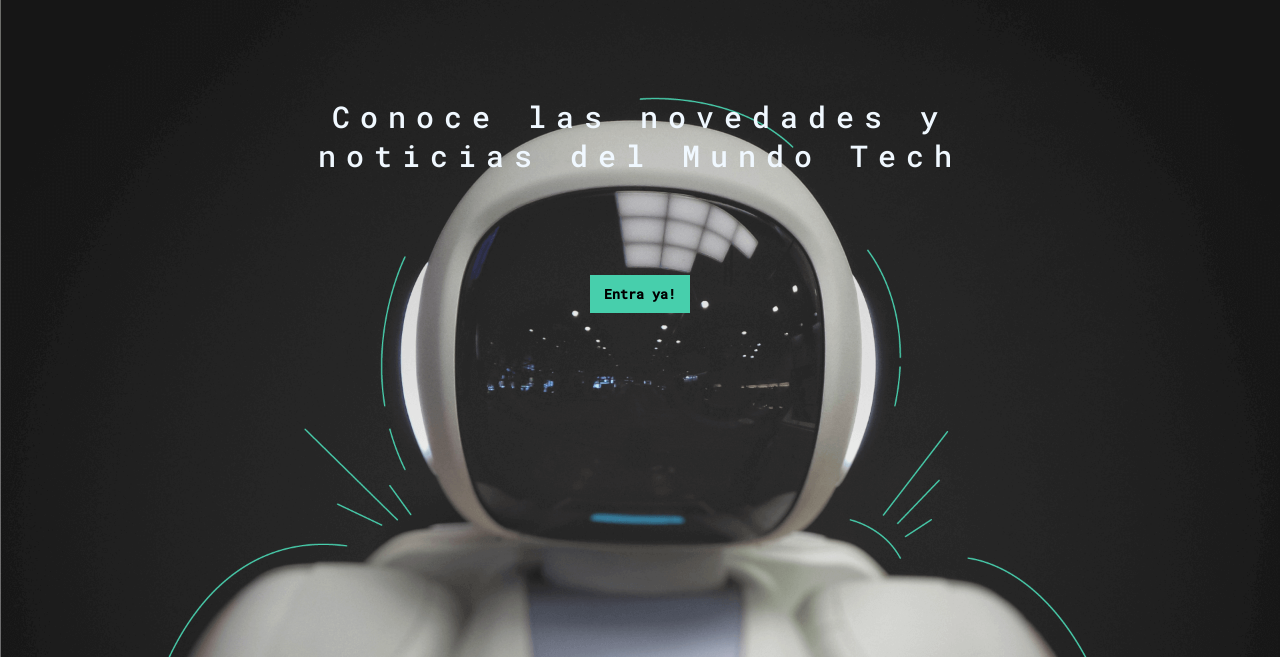
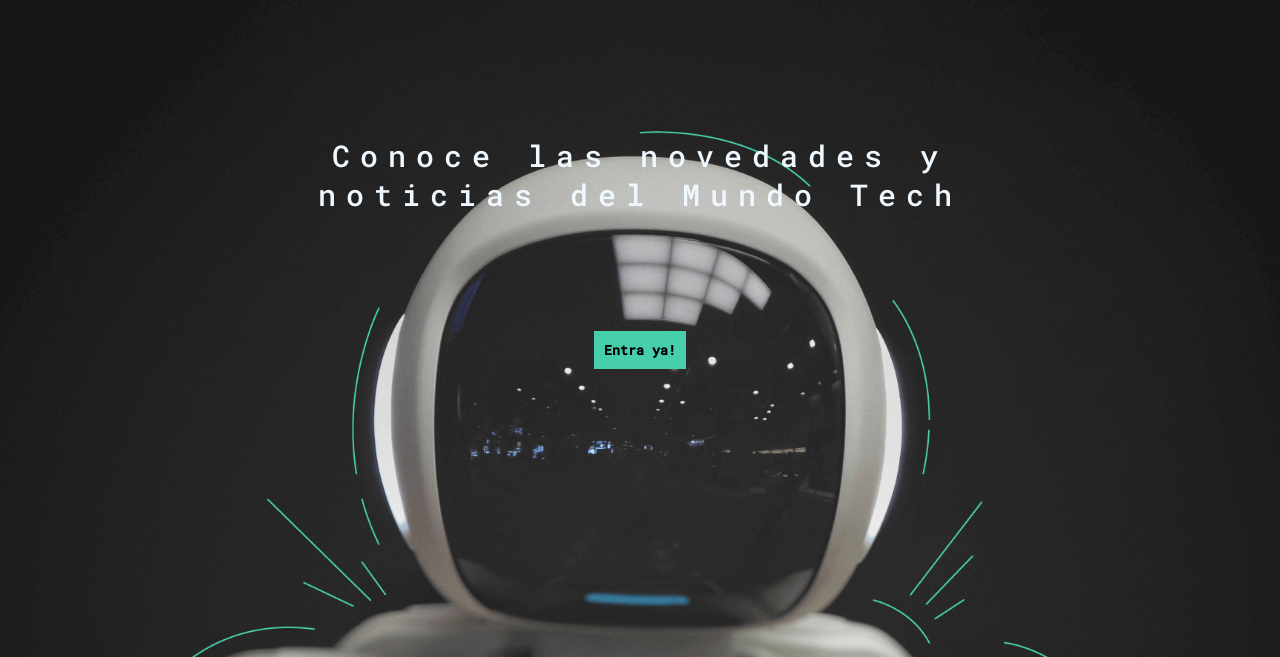
Before and after one commit to AzulPetrocelli/Maquetacion-en-CSS, a plain HTML site: page index.html in a window 1280 px wide. Shown: the part 143-800 px from the top of the page. Drawn offline with Linux system fonts and the light colour scheme.

Commit message:
Manejo de Grid para posicionar contenedores

```diff
--- a/css/main.css
+++ b/css/main.css
@@ -78,19 +78,25 @@ nav .profile-link a{
   border-bottom: solid 1px black;
 }
 
-.cover {
-  display: flex;
-  flex-direction: column;
-  width: 100%;
-  height: 85vh;
+.home-main {
+  display: grid;
+  grid-template-columns: 1fr 4fr 1fr;
+  height: 100%;
   background-image: url('../assets/img/cover.png');
   background-position: center;
   background-repeat: no-repeat;
   background-size: cover;
 }
 
-.cover-tittle {
-  margin-top: 10rem;
+.home-main section{
+  display: grid;
+  grid-column: 2;
+  place-items: center;
+  height: 35rem;
+  margin-top: 8rem;
+}
+
+.home-main section h1 {
   font-family: 'Roboto Mono', monospace;
   font-size: 3rem;
   font-weight: 300;
@@ -99,11 +105,8 @@ nav .profile-link a{
   color: aliceblue;
 }
 
-.cover-button {
-  margin-top: 10rem;
-  width: 10rem;
+.home-main section button {
   padding: 1rem;
-  align-self: center;
   border: none;
   border-radius: 0;
   font-family: 'Roboto Mono', monospace;
--- a/index.html
+++ b/index.html
@@ -31,9 +31,11 @@
       </section>
     </nav>
   </header>
-  <main class="cover">
-    <h1 class="cover-tittle">Conoce  las  novedades  y <br> noticias  del  Mundo  Tech</h1>
-    <button class="cover-button">Entra ya!</button>
+  <main class="home-main">
+    <section>
+      <h1>Conoce  las  novedades  y <br> noticias  del  Mundo  Tech</h1>
+      <button><a href="blogs.html">Entra ya!</a></button>
+    </section>
   </main>
 </body>
 </html>
```
